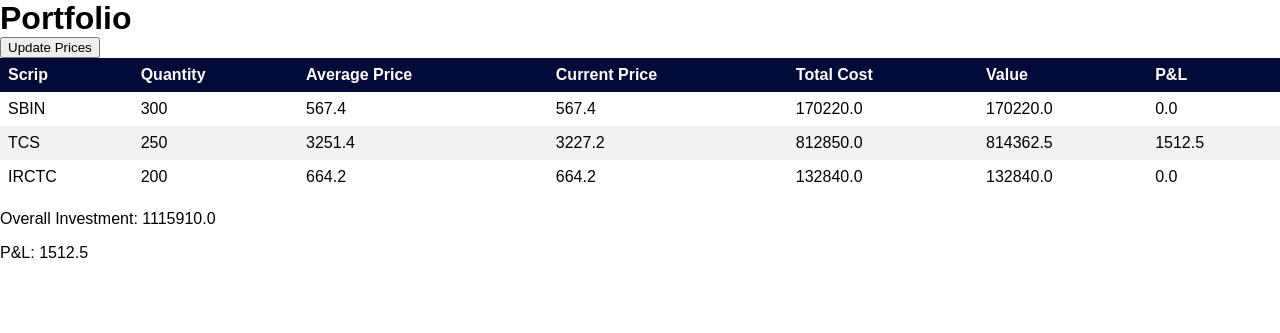
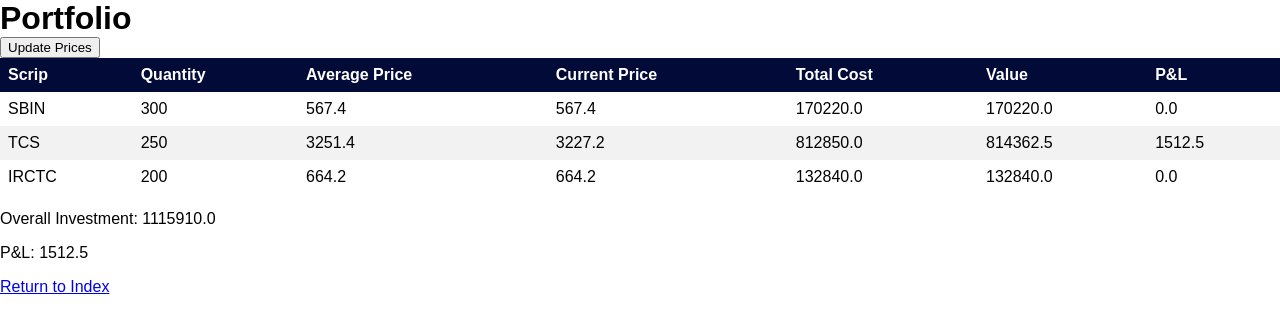
Before and after one commit to roberttomjoseph/fincell-webapp, a Flask app: page /view_portfolio in a window 1280 px wide. Shown: the top 333 px of the page. Run offline with Flask 3, Linux system fonts and the light colour scheme.

Commit message:
added a return to index button

```diff
--- a/templates/portfolio.html
+++ b/templates/portfolio.html
@@ -37,5 +37,6 @@
     </table>
     <p>Overall Investment: {{ overall_investment }}</p>
     <p>P&amp;L: {{ overall_pnl }}</p>
+    <a href="/">Return to Index</a>
 </body>
 </html>
--- a/templates/trade_book.html
+++ b/templates/trade_book.html
@@ -25,5 +25,6 @@
             {% endfor %}
         </tbody>
     </table>
+    <a href="/">Return to Index</a>
 </body>
 </html>
```
